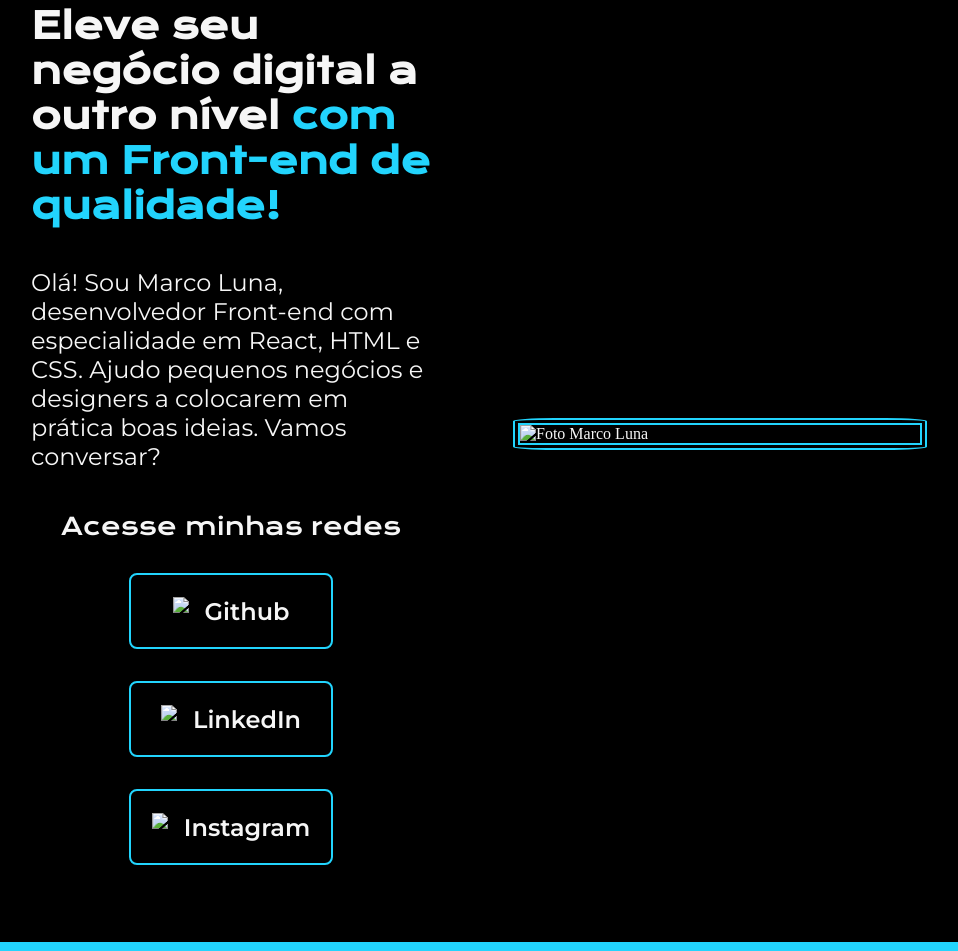
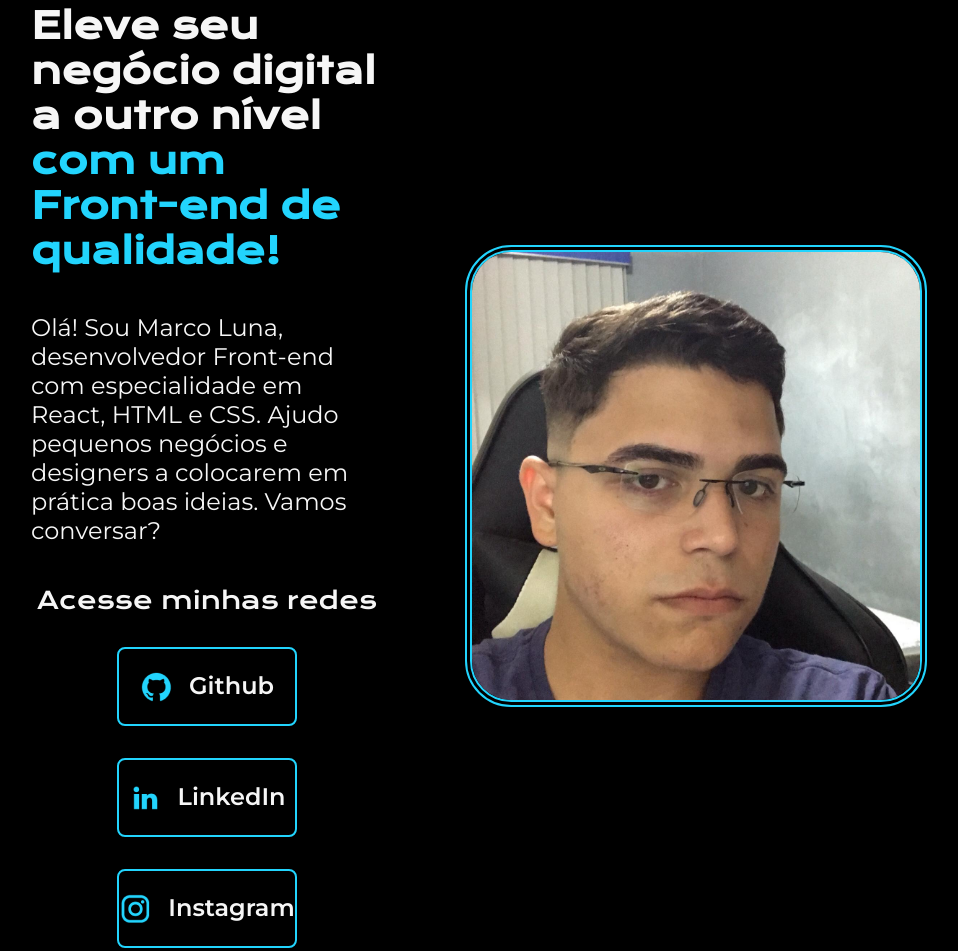
Before and after one commit to marcolunapaim/portfolio, a plain HTML site: page index.html in a window 1280 px wide. Shown: the part 128-1079 px from the top of the page, without its empty margins (161-1119 px from the left). Drawn offline with nearby package versions, Linux system fonts and the light colour scheme.

Commit message:
index.html

```diff
--- a/index.html
+++ b/index.html
@@ -29,20 +29,20 @@
             <div class="apresentacao__links">
                 <h2 class="apresentacao__links__subtitulo">Acesse minhas redes</h2>
                 <a class="apresentacao__links__navegacao" href="https://github.com/marcolunapaim/">
-                    <img src="./assets/github.png">
+                    <img src="github.png">
                     Github
                 </a>
                 <a class="apresentacao__links__navegacao" href="https://linkedin.com/in/marcolunapaim/">
-                    <img src="./assets/linkedin.png">
+                    <img src="linkedin.png">
                     LinkedIn
                 </a>
                 <a class="apresentacao__links__navegacao" href="https://www.instagram.com/luna21marco/?next=%2F">
-                    <img src="./assets/instagram.png">
+                    <img src="instagram.png">
                     Instagram
                 </a>
             </div>
         </section>
-        <img class="foto__perfil" src="./assets/foto de perfil.jpg" alt="Foto Marco Luna">
+        <img class="foto__perfil" src="foto de perfil.jpg" alt="Foto Marco Luna">
     </main>
     <footer class="rodape">
         <p>Desenvolvido por Marco Luna.</p>
```
